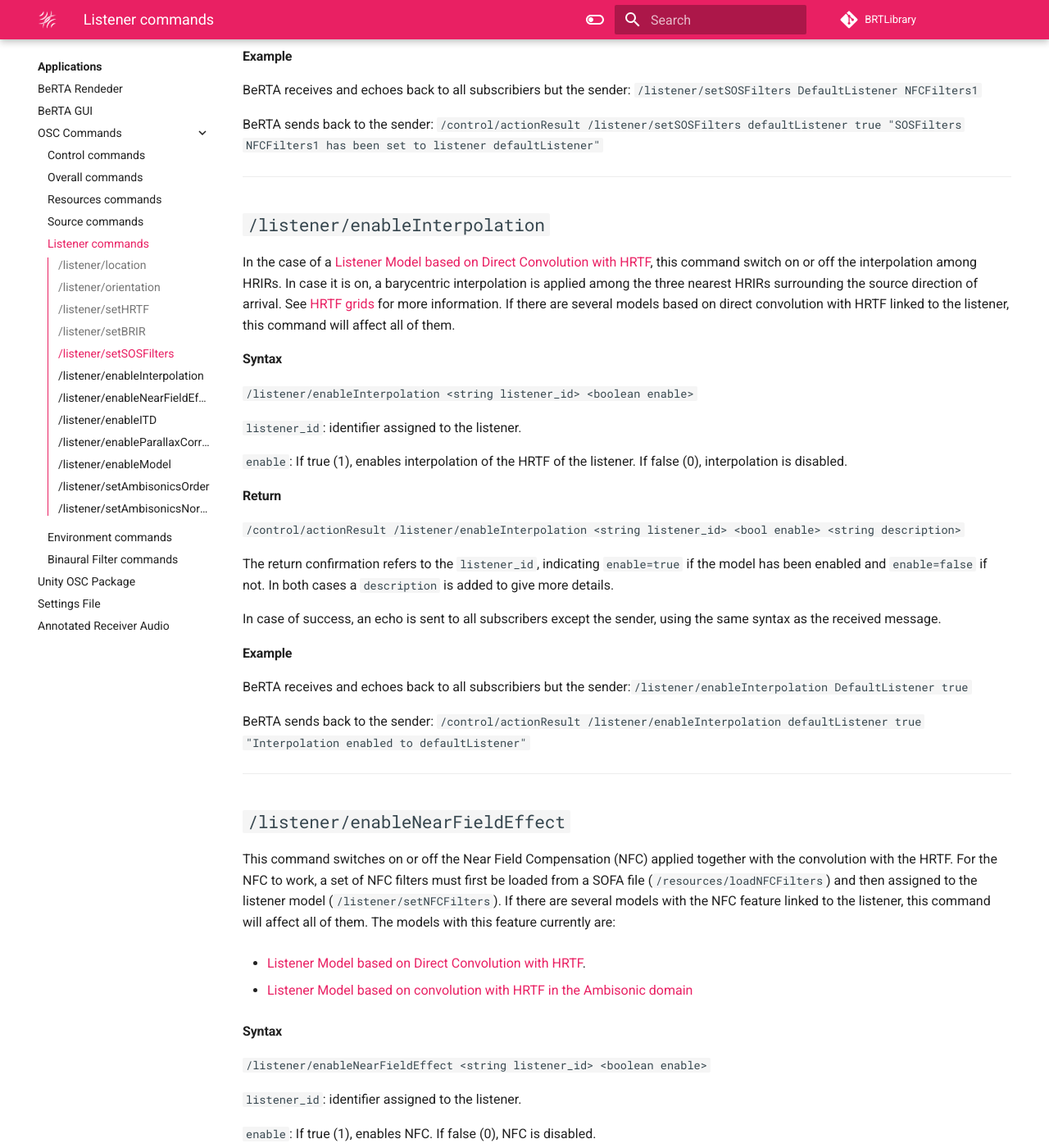
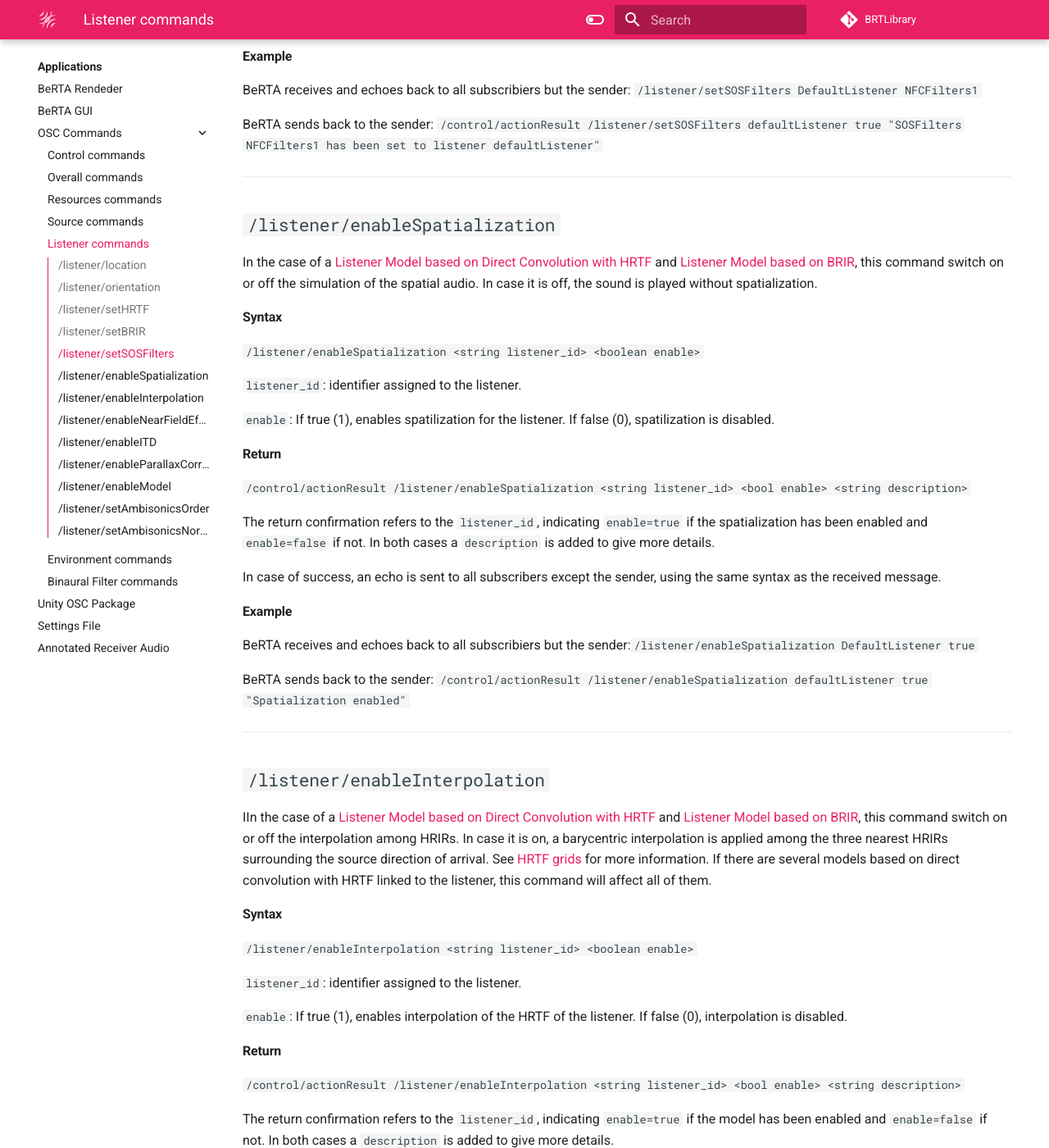
Before and after one commit to GrupoDiana/BRT-Documentation, an MkDocs documentation site: the page built from docs/osc/listener.md, in a window 1280 px wide and 1400 px high, scrolled down 3806 px. Shown: the whole window at 82% size. Built offline with MkDocs 1.6.1 and Material for MkDocs 9.7.7, drawn with Linux system fonts in a browser that asks for light colours; comment, search, counter and statistics services are not loaded; some of the changed lines change nothing that is shown.

Commit message:
fix: links broken

```diff
--- a/docs/osc/listener.md
+++ b/docs/osc/listener.md
@@ -1,4 +1,4 @@
-In this section, we describe the various OSC commands used to control the listener. These commands not only manage basic parameters like position and orientation but also define the models applied for simulation. These models come with a range of controllable parameters and can simulate either just the listener’s head through a Head-Related Transfer Function (HRTF), or include the surrounding environment using a Binaural Room Impulse Response (BRIR), as the BRIR models the combined impulse response of a head situated within a room. See [listener models](/BRT-Documentation/library/listener/models) for more information.
+In this section, we describe the various OSC commands used to control the listener. These commands not only manage basic parameters like position and orientation but also define the models applied for simulation. These models come with a range of controllable parameters and can simulate either just the listener’s head through a Head-Related Transfer Function (HRTF), or include the surrounding environment using a Binaural Room Impulse Response (BRIR), as the BRIR models the combined impulse response of a head situated within a room. See [listener models](../library/listener-models/index.md) for more information.
 
 <!----------------------------------------------------------------------------------->
 ---
@@ -60,11 +60,11 @@
 
 ## `/listener/setHRTF`
 
-Sets an HRTF using the HRTF id. The HRTF should be load previously using the command `/resources/loadHRTF`. After set the HRTF the command `listener/enableSpatialization` is called automatically. The HRTF is assigned to all the listener models which may accept it. See [listener models](/BRT-Documentation/library/listener/models) for more information. Currently, these are the Listener models accepting it:
+Sets an HRTF using the HRTF id. The HRTF should be load previously using the command `/resources/loadHRTF`. After set the HRTF the command `listener/enableSpatialization` is called automatically. The HRTF is assigned to all the listener models which may accept it. See [listener models](../library/listener-models/index.md) for more information. Currently, these are the Listener models accepting it:
 
-* [Listener Model based on Direct Convolution with HRTF](/BRT-Documentation/library/listener/directHRTF).
+* [Listener Model based on Direct Convolution with HRTF](../library/listener-models/hrtf-models/listener-acoustic-model-hrtf.md).
 
-* [Listener Model based on convolution with HRTF in the Ambisonic domain](/BRT-Documentation/library/listener/ambisonicHRTF)
+* [Listener Model based on convolution with HRTF in the Ambisonic domain](../library/listener-models/hrtf-models/listener-acoustic-model-ambisonic-hrtf.md)
 
 
 #### Syntax
@@ -95,11 +95,11 @@
 
 ## `/listener/setBRIR`
 
-Sets a BRIR using the BRIR id. The BRIR should be loaded previously using the command `/resources/loadBRIR`. After receiving this command `listener/enableSpatialization` is called automatically. The BRIR is assigned to all the models linked to the listener which may accept it. See the [Listener+Environment models](/BRT-Documentation/library/environment/rirModels) based on Room Impulse Responses for more infortmation. These models currently are:
+Sets a BRIR using the BRIR id. The BRIR should be loaded previously using the command `/resources/loadBRIR`. After receiving this command `listener/enableSpatialization` is called automatically. The BRIR is assigned to all the models linked to the listener which may accept it. See the [Listener+Environment models](../library/listener-models/rir-models/index.md) based on Room Impulse Responses for more infortmation. These models currently are:
 
-* [Listener + Environment Model based on Direct Convolution with BRIR](/BRT-Documentation/library/environment/directBRIR).
+* [Listener + Environment Model based on Direct Convolution with BRIR](../library/listener-models/rir-models/listener-acoustic-environment-model-brir.md).
 
-* [Listener + Environment Model based on convolution with BRIR in the Ambisonic domain](/BRT-Documentation/library/environment/ambisonicBRIR)
+* [Listener + Environment Model based on convolution with BRIR in the Ambisonic domain](../library/listener-models/rir-models/listener-acoustic-environment-model-ambisonic-brir.md)
 
 #### Syntax
 
@@ -131,9 +131,9 @@
 
 Sets a set of filters for the Near Field Compensation to be applied afgter the convolution with the HRTF. The filters are identified by an id, which was defined when they were previously loaded using the command `/resources/loadSOSFilters`. The NFC filters are assigned to all the models linked to the listener which may accept it. These currently are:
 
-* [Listener Model based on Direct Convolution with HRTF](/BRT-Documentation/library/listener/directHRTF).
+* [Listener Model based on Direct Convolution with HRTF](../library/listener-models/hrtf-models/listener-acoustic-model-hrtf.md).
 
-* [Listener Model based on convolution with HRTF in the Ambisonic domain](/BRT-Documentation/library/listener/ambisonicHRTF)
+* [Listener Model based on convolution with HRTF in the Ambisonic domain](../library/listener-models/hrtf-models/listener-acoustic-model-ambisonic-hrtf.md)
 
 #### Syntax
 
@@ -160,10 +160,40 @@
 <!----------------------------------------------------------------------------------->
 ---
 
+## `/listener/enableSpatialization`
+
+ In the case of a [Listener Model based on Direct Convolution with HRTF](../library/listener-models/hrtf-models/listener-acoustic-model-hrtf.md) and [Listener Model based on BRIR](../library/listener-models/rir-models/listener-acoustic-environment-model-brir.md), this command switch on or off the simulation of the spatial audio. In case it is off, the sound is played without spatialization.
+
+#### Syntax
+
+`/listener/enableSpatialization <string listener_id> <boolean enable>`
+
+`listener_id`: identifier assigned to the listener.
+
+`enable`: If true (1), enables spatilization for the listener. If false (0), spatilization is disabled.
+
+#### Return
+
+`/control/actionResult /listener/enableSpatialization <string listener_id> <bool enable> <string description>`
+
+The return confirmation refers to the `listener_id`, indicating `enable=true` if the spatialization has been enabled and `enable=false` if not. In both cases a `description` is added to give more details.
+
+In case of success, an echo is sent to all subscribers except the sender, using the same syntax as the received message.
+
+#### Example
+
+BeRTA receives and echoes back to all subscribiers but the sender:`/listener/enableSpatialization DefaultListener true`
+
+BeRTA sends back to the sender: `/control/actionResult /listener/enableSpatialization defaultListener true "Spatialization enabled"`
+
+
+<!----------------------------------------------------------------------------------->
+---
+
 
 ## `/listener/enableInterpolation`
 
-In the case of a [Listener Model based on Direct Convolution with HRTF](/BRT-Documentation/library/listener/directHRTF), this command switch on or off the interpolation among HRIRs. In case it is on, a barycentric interpolation is applied among the three nearest HRIRs surrounding the source direction of arrival. See [HRTF grids]() for more information. If there are several models based on direct convolution with HRTF linked to the listener, this command will affect all of them.
+IIn the case of a [Listener Model based on Direct Convolution with HRTF](../library/listener-models/hrtf-models/listener-acoustic-model-hrtf.md) and [Listener Model based on BRIR](../library/listener-models/rir-models/listener-acoustic-environment-model-brir.md), this command switch on or off the interpolation among HRIRs. In case it is on, a barycentric interpolation is applied among the three nearest HRIRs surrounding the source direction of arrival. See [HRTF grids]() for more information. If there are several models based on direct convolution with HRTF linked to the listener, this command will affect all of them.
 
 #### Syntax
 
@@ -195,9 +225,9 @@
 
 This command switches on or off the  Near Field Compensation (NFC) applied together with the convolution with the HRTF. For the NFC to work, a set of NFC filters must first be loaded from a SOFA file (`/resources/loadNFCFilters`) and then assigned to the listener model (`/listener/setNFCFilters`). If there are several models with the NFC feature linked to the listener, this command will affect all of them. The models with this feature currently are:
 
-* [Listener Model based on Direct Convolution with HRTF](/BRT-Documentation/library/listener/directHRTF).
+* [Listener Model based on Direct Convolution with HRTF](../library/listener-models/hrtf-models/listener-acoustic-model-hrtf.md).
 
-* [Listener Model based on convolution with HRTF in the Ambisonic domain](/BRT-Documentation/library/listener/ambisonicHRTF)
+* [Listener Model based on convolution with HRTF in the Ambisonic domain](../library/listener-models/hrtf-models/listener-acoustic-model-ambisonic-hrtf.md)
 
 #### Syntax
 
@@ -230,9 +260,9 @@
 
 This command switches on or off the simulation of ITD separate from the intrinsic ITD which could be included as initial delays in HRIRs. For the ITD simnulation to make sense, HRIRs stored in the HRTF SOFA file should be aligned. Then the ITD can be extracted from the initial delays stored in the Data.Delay field of the SOFA structure. However, the ITD simulation can also use a spherical head modelto sintesize ITD. See also the commands `/resources/enableWoodworthITD` and `/resources/setHRTFHeadRadius` for more information. If there are several models with the ITD simulation feature, this command will affect all of them. The models with this feature currently are:
 
-* [Listener Model based on Direct Convolution with HRTF](/BRT-Documentation/library/listener/directHRTF).
+* [Listener Model based on Direct Convolution with HRTF](../library/listener-models/hrtf-models/listener-acoustic-model-hrtf.md).
 
-* [Listener Model based on convolution with HRTF in the Ambisonic domain](/BRT-Documentation/library/listener/ambisonicHRTF)
+* [Listener Model based on convolution with HRTF in the Ambisonic domain](../library/listener-models/hrtf-models/listener-acoustic-model-ambisonic-hrtf.md)
 
 #### Syntax
 
@@ -265,9 +295,9 @@
 
 This command switches on or off the parallax correction used to calculate the direction of arrival to each of the two ears. To do so, the head radius is needed and it is taken from the HRTF SOFA file or the radius provided by the `/resources/setHRTFHeadRadius` command. If there are several models with this parallax correction feature, this command will affect all of them. The models with this feature currently are:
 
-* [Listener Model based on Direct Convolution with HRTF](/BRT-Documentation/library/listener/directHRTF).
+* [Listener Model based on Direct Convolution with HRTF](../library/listener-models/hrtf-models/listener-acoustic-model-hrtf.md).
 
-* [Listener Model based on convolution with HRTF in the Ambisonic domain](/BRT-Documentation/library/listener/ambisonicHRTF)
+* [Listener Model based on convolution with HRTF in the Ambisonic domain](../library/listener-models/hrtf-models/listener-acoustic-model-ambisonic-hrtf.md)
 
 #### Syntax
 
@@ -298,7 +328,7 @@
 
 ## `/listener/enableModel`
 
-This command switches on or off a listener model. When a listener model is disabled it does not process the input signal and provides silence at its output. This feature must be implemented in all listener models. The listener model to be enabled or disabled is didentified by an identifier defined in the used [settings file](/BRT-Documentation/setup/settingsFile).
+This command switches on or off a listener model. When a listener model is disabled it does not process the input signal and provides silence at its output. This feature must be implemented in all listener models. The listener model to be enabled or disabled is didentified by an identifier defined in the used [settings file](../applications/settingsFile.md).
 
 #### Syntax
 
@@ -331,9 +361,9 @@
 
 Sets the order of the Ambisonic encoding used by the listener model. The listener model is didentified by an identifier defined in the used [settings file](/BRT-Documentation/setup/settingsFile). This command can be only used with models based on Ambisonics. If it is referred to a different model it will be ignored. The models with this feature currently are:
 
-* [Listener Model based on convolution with HRTF in the Ambisonic domain](/BRT-Documentation/library/listener/ambisonicHRTF)
+* [Listener Model based on convolution with HRTF in the Ambisonic domain](../library/listener-models/hrtf-models/listener-acoustic-model-ambisonic-hrtf.md)
 
-* [Listener + Environment Model based on convolution with BRIR in the Ambisonic domain](/BRT-Documentation/library/environment/ambisonicBRIR)
+* [Listener + Environment Model based on convolution with BRIR in the Ambisonic domain](../library/listener-models/rir-models/listener-acoustic-environment-model-ambisonic-brir.md)
 
 #### Syntax
 
@@ -364,11 +394,11 @@
 
 ## `/listener/setAmbisonicsNormalization`
 
-Sets the normalization type used in the Ambisonic encoding used by the listener model. The listener model is didentified by an identifier defined in the used [settings file](/BRT-Documentation/setup/settingsFile). This command can be only used with models based on Ambisonics. If it is referred to a different model it will be ignored. The models based on Ambisonics currently are:
+Sets the normalization type used in the Ambisonic encoding used by the listener model. The listener model is didentified by an identifier defined in the used [settings file](../applications/settingsFile.md). This command can be only used with models based on Ambisonics. If it is referred to a different model it will be ignored. The models based on Ambisonics currently are:
 
-* [Listener Model based on convolution with HRTF in the Ambisonic domain](/BRT-Documentation/library/listener/ambisonicHRTF)
+* [Listener Model based on convolution with HRTF in the Ambisonic domain](../library/listener-models/hrtf-models/listener-acoustic-model-ambisonic-hrtf.md)
 
-* [Listener + Environment Model based on convolution with BRIR in the Ambisonic domain](/BRT-Documentation/library/environment/ambisonicBRIR)
+* [Listener + Environment Model based on convolution with BRIR in the Ambisonic domain](../library/listener-models/rir-models/listener-acoustic-environment-model-ambisonic-brir.md)
 
 #### Syntax
 
```
